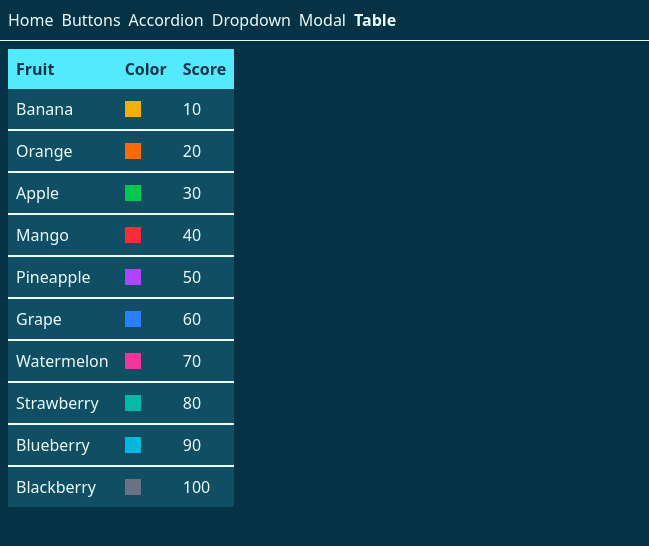
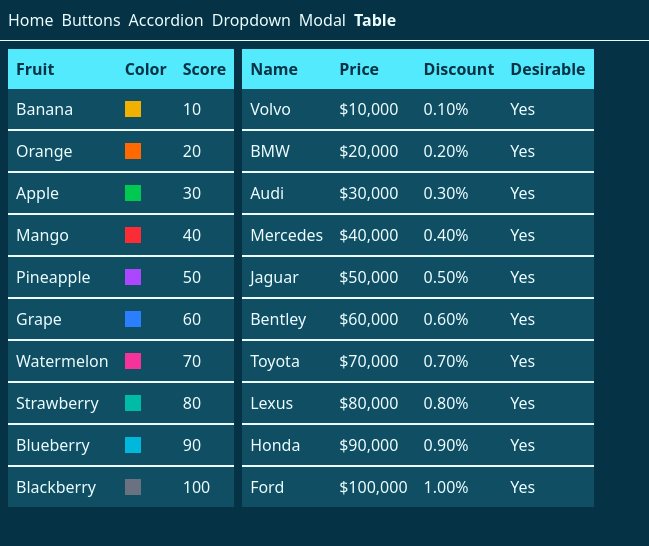
Before and after one commit to SmackSmash/comps-ts, a React (Vite) app: page /table in a window 1280 px wide. Shown: the top 546 px of the page, without its empty margins (0-649 px from the left). Built offline with nearby package versions, Linux system fonts and the light colour scheme.

Commit message:
Sorted out the TS error using generics

```diff
--- a/src/components/Table.tsx
+++ b/src/components/Table.tsx
@@ -1,10 +1,15 @@
-import type { FC, JSX } from 'react';
-import type { Fruit } from '../types';
+import type { JSX } from 'react';
 
-const Table: FC<{
-  data: Fruit[];
-  config: Array<{ label: string; render: (fruit: Fruit) => string | number | JSX.Element }>;
-}> = ({ data, config }) => {
+const Table = <T,>({
+  data,
+  config
+}: {
+  data: T[];
+  config: Array<{
+    label: string;
+    render: (row: T) => JSX.Element | string | number;
+  }>;
+}) => {
   return (
     <table>
       <thead className='bg-cyan-300 text-cyan-950'>
@@ -17,10 +22,12 @@
         </tr>
       </thead>
       <tbody className='bg-cyan-900'>
-        {data.map((fruit, index) => (
+        {data.map((row, index) => (
           <tr key={index} className={index < data.length - 1 ? 'border-b-2' : ''}>
-            {config.map(element => (
-              <td className='p-2'>{element.render(fruit)}</td>
+            {config.map((element, index) => (
+              <td key={index} className='p-2'>
+                {element.render(row)}
+              </td>
             ))}
           </tr>
         ))}
--- a/src/routes/table.tsx
+++ b/src/routes/table.tsx
@@ -37,13 +37,18 @@
   ];
 
   const carConfig = [
-    { label: 'Name', render: (car: Car) => car.name },
-    { label: 'Price', render: (car: Car) => `$${car.price.toLocaleString()}` },
-    { label: 'Discount', render: (car: Car) => `${car.discount.toFixed(2)}%` },
-    { label: 'Desirable', render: (car: Car) => (car.desirable ? 'Yes' : 'No') }
+    { label: 'Name', render: (row: Car) => row.name },
+    { label: 'Price', render: (row: Car) => `$${row.price.toLocaleString()}` },
+    { label: 'Discount', render: (row: Car) => `${row.discount.toFixed(2)}%` },
+    { label: 'Desirable', render: (row: Car) => (row.desirable ? 'Yes' : 'No') }
   ];
 
-  return <Table data={data} config={config} />;
+  return (
+    <>
+      <Table data={data} config={config} />
+      <Table data={carData} config={carConfig} />
+    </>
+  );
 };
 
 export const Route = createFileRoute('/table')({
```
